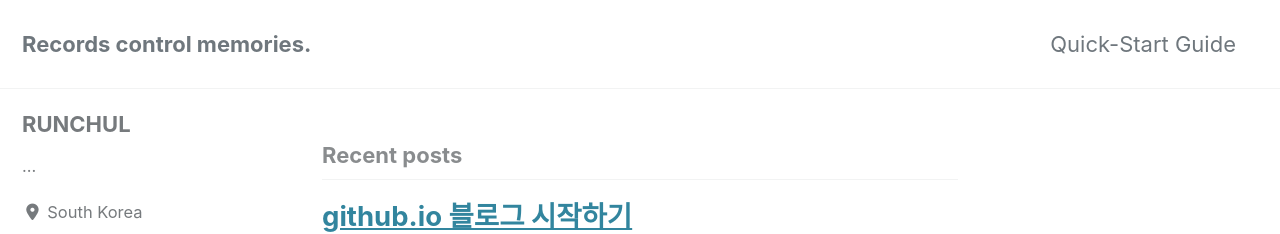
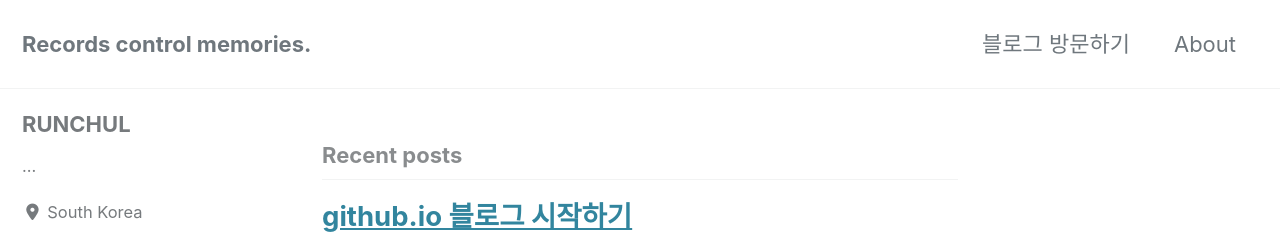
Before and after one commit to runchul/runchul.github.io, a Jekyll site: the page built from index.html, in a window 1280 px wide and 900 px high. Shown: the top 234 px of the window. Built offline with Jekyll 4.4.1, drawn with Linux system fonts in a browser that asks for light colours; cached includes are drawn as plain includes; nearby versions of some CDN libraries; the list of posts is cut into pages by our own code.

Commit message:
Update navigation.yml

```diff
--- a/_data/navigation.yml
+++ b/_data/navigation.yml
@@ -1,9 +1,9 @@
 # main links
 main:
-  - title: "Quick-Start Guide"
-    url: https://mmistakes.github.io/minimal-mistakes/docs/quick-start-guide/
-  # - title: "About"
-  #   url: https://mmistakes.github.io/minimal-mistakes/about/
+  - title: "블로그 방문하기"
+    url: https://runchul.github.io
+  - title: "About"
+    url: /about/
   # - title: "Sample Posts"
   #   url: /year-archive/
   # - title: "Sample Collections"
```
